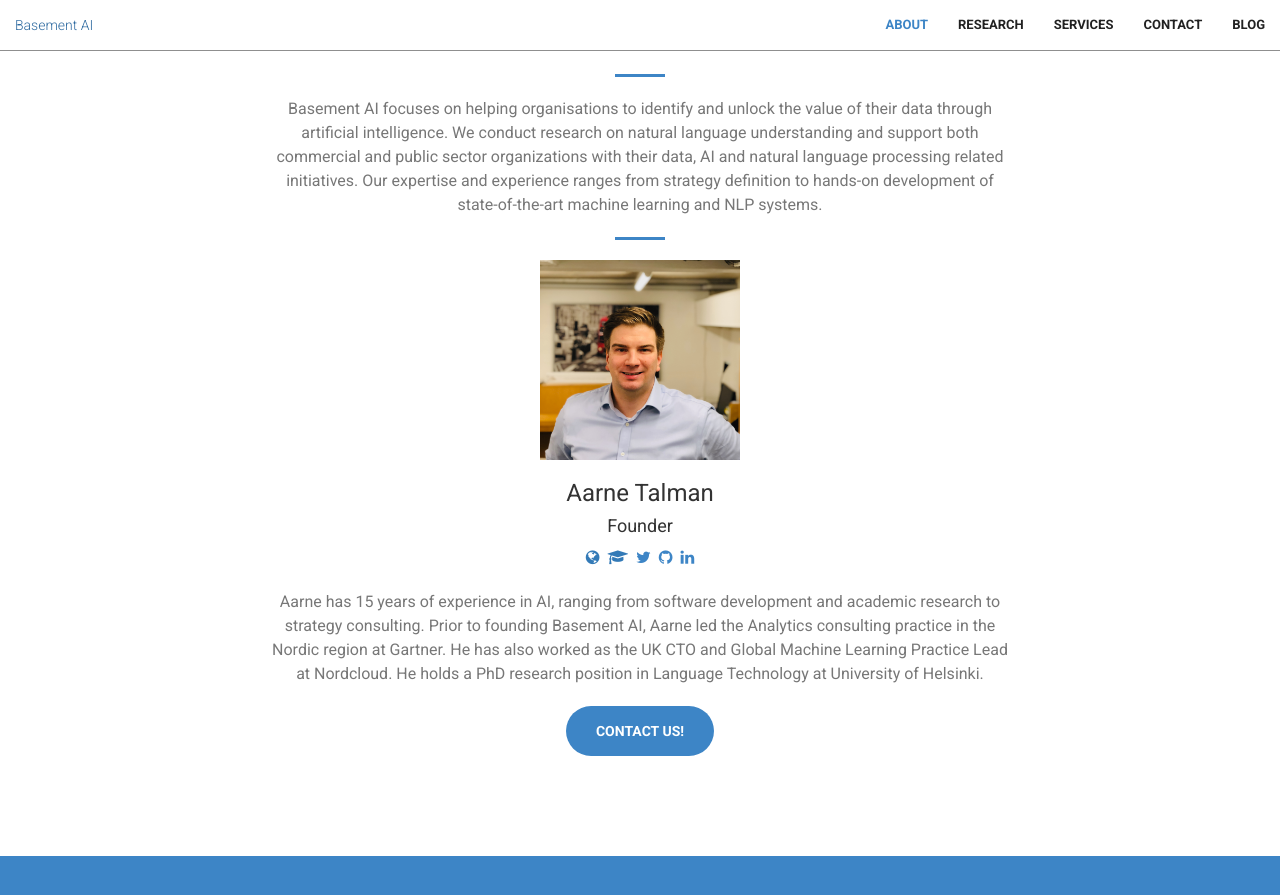
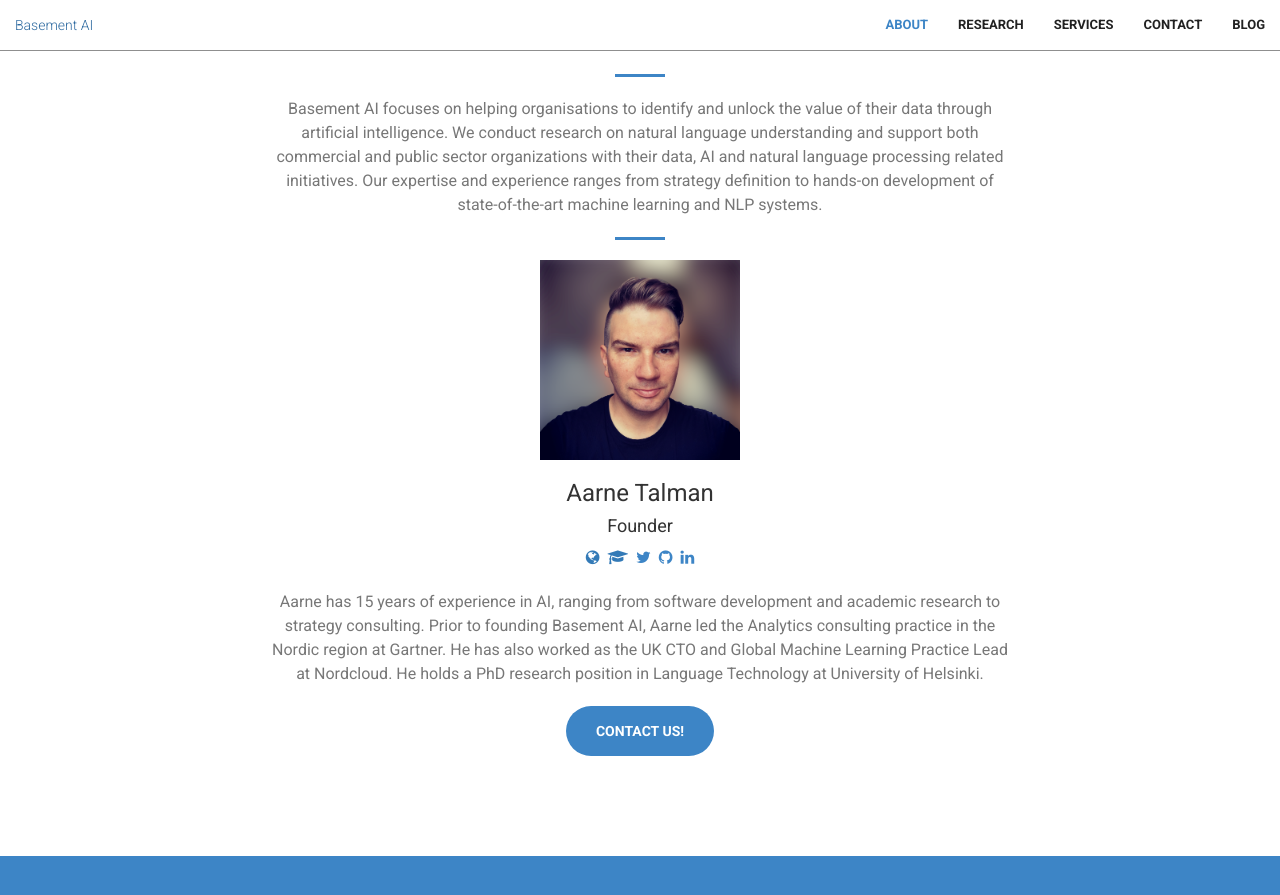
Before and after one commit to Basement-AI/basement-ai.github.io, a Jekyll site: the page built from index.html, in a window 1280 px wide and 900 px high, scrolled down 979 px. Shown: the top 895 px of the window. Built offline with Jekyll 4.4.1, drawn with Linux system fonts in a browser that asks for light colours.

Commit message:
updated about

```diff
--- a/_includes/about.html
+++ b/_includes/about.html
@@ -12,7 +12,7 @@
                   Our expertise and experience ranges from strategy definition to hands-on development of
                   state-of-the-art machine learning and NLP systems.</p>
                   <hr class="primary">
-                  <p><img src="img/aarne.jpg" align="middle" width="200" height="200"></p>
+                  <p><img src="img/aarne.png" align="middle" width="200" height="200"></p>
                   <h3>Aarne Talman</h3>
                   <h4>Founder</h4>
                   <p><a href="https://basement.ai/aarne"><i class="fa fa-globe"></i></a>&nbsp;
```
Also changed, not shown: img/aarne.png (added), 1 other file.
